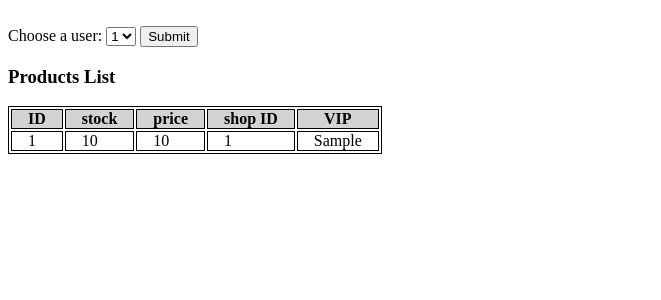
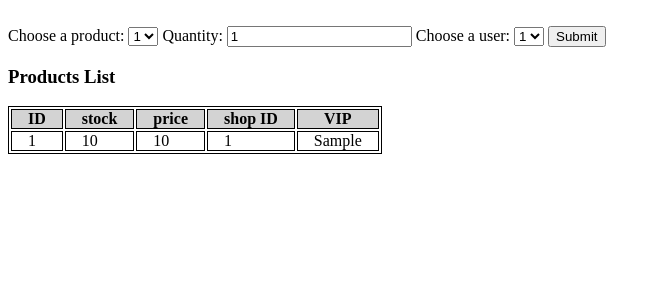
Before and after one commit to x24870/urmart_hw, a Django app: template mart/templates/mart/home.html in a window 1280 px wide. Shown: the top 300 px of the page, without its empty margins (0-661 px from the left). Run offline with Django 3.2, Linux system fonts and the light colour scheme; tables that the repository leaves empty hold one stand-in row (values such as "Sample post"); the template is opened without the code that fills it: values that come from a table or form of the project are taken from there, most other values are stand-ins (such as "Sample title", 1, 10 or a date in 2020).

Commit message:
finish order form

```diff
--- a/mart/templates/mart/home.html
+++ b/mart/templates/mart/home.html
@@ -3,8 +3,16 @@
 
 {% block content %}
 <form  method="POST" action="{% url 'mart:create_order' %}">{% csrf_token %}
-  <label for="users">Choose a user:</label>
-  <select name="users" id="users">
+  <label for="product">Choose a product:</label>
+  <select name="product" id="product">
+    {% for product in products %}
+    <option value="{{ product.id }}">{{ product.id }}</option>
+    {% endfor %}
+  </select>
+  <label for="quantity">Quantity:</label>
+  <input type="number" min="1" name="quantity" id="quantity" value="1" required>
+  <label for="user">Choose a user:</label>
+  <select name="user" id="user">
     {% for user in users %}
     <option value="{{ user.id }}">{{ user.id }}</option>
     {% endfor %}
```
Also changed, not shown: mart/views.py (+5 -2 lines).
